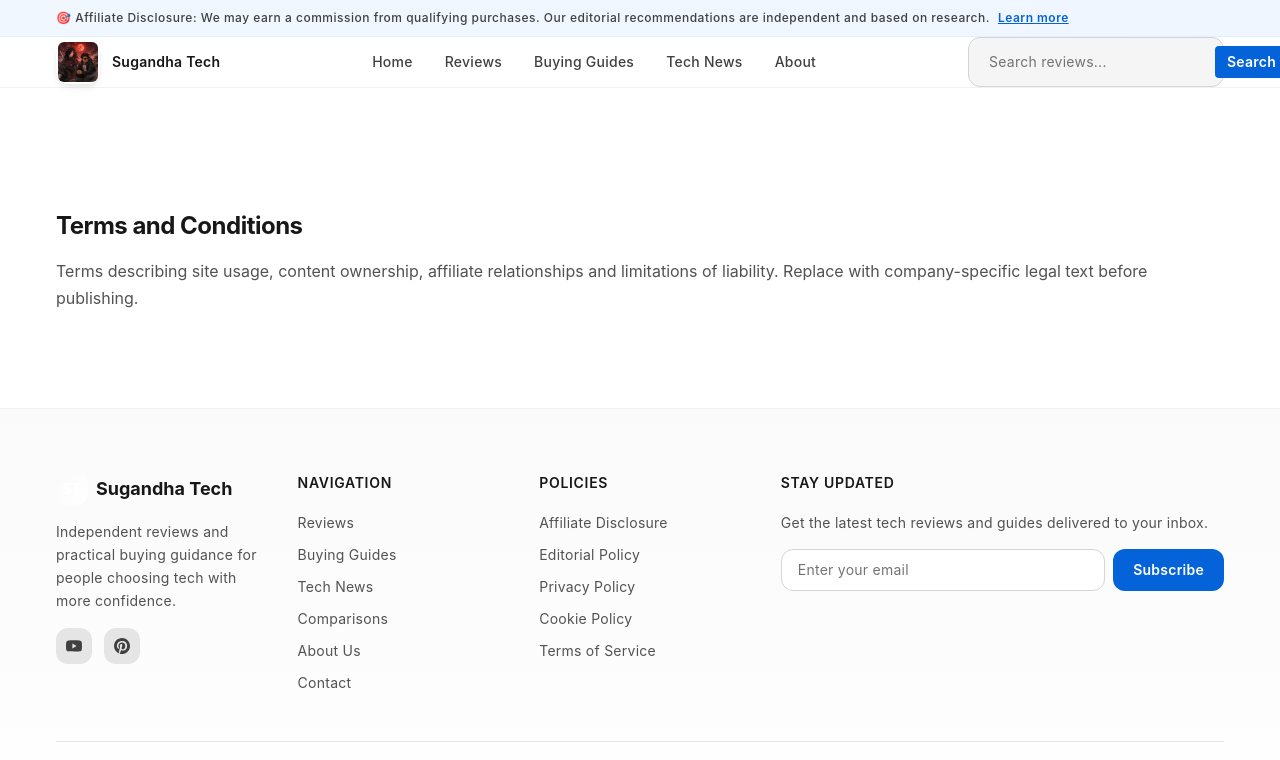
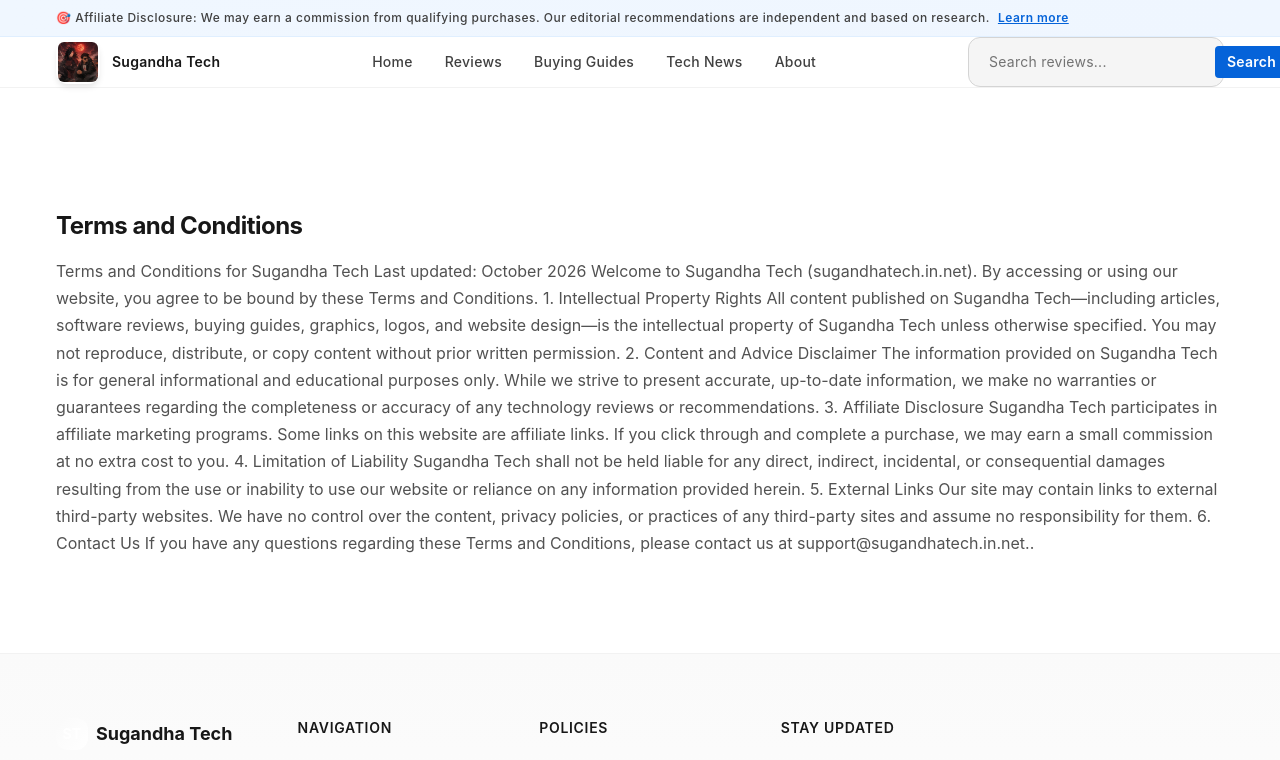
Before and after one commit to sugandhakc30-cmyk/suku, a Next.js app: page /terms in a window 1280 px wide. Shown: the top 760 px of the page. Built offline with nearby package versions, Linux system fonts and the light colour scheme; no server answers.

Commit message:
Update page.tsx

```diff
--- a/app/terms/page.tsx
+++ b/app/terms/page.tsx
@@ -11,7 +11,29 @@ export default function Terms() {
   return (
     <div>
       <h1 className="text-2xl font-bold">Terms and Conditions</h1>
-      <p className="mt-4">Terms describing site usage, content ownership, affiliate relationships and limitations of liability. Replace with company-specific legal text before publishing.</p>
+      <p className="mt-4">Terms and Conditions for Sugandha Tech
+
+Last updated: October 2026
+
+Welcome to Sugandha Tech (sugandhatech.in.net). By accessing or using our website, you agree to be bound by these Terms and Conditions.
+
+1. Intellectual Property Rights
+All content published on Sugandha Tech—including articles, software reviews, buying guides, graphics, logos, and website design—is the intellectual property of Sugandha Tech unless otherwise specified. You may not reproduce, distribute, or copy content without prior written permission.
+
+2. Content and Advice Disclaimer
+The information provided on Sugandha Tech is for general informational and educational purposes only. While we strive to present accurate, up-to-date information, we make no warranties or guarantees regarding the completeness or accuracy of any technology reviews or recommendations.
+
+3. Affiliate Disclosure
+Sugandha Tech participates in affiliate marketing programs. Some links on this website are affiliate links. If you click through and complete a purchase, we may earn a small commission at no extra cost to you.
+
+4. Limitation of Liability
+Sugandha Tech shall not be held liable for any direct, indirect, incidental, or consequential damages resulting from the use or inability to use our website or reliance on any information provided herein.
+
+5. External Links
+Our site may contain links to external third-party websites. We have no control over the content, privacy policies, or practices of any third-party sites and assume no responsibility for them.
+
+6. Contact Us
+If you have any questions regarding these Terms and Conditions, please contact us at support@sugandhatech.in.net..</p>
     </div>
   )
 }
```
